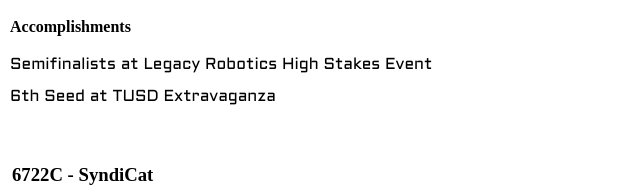
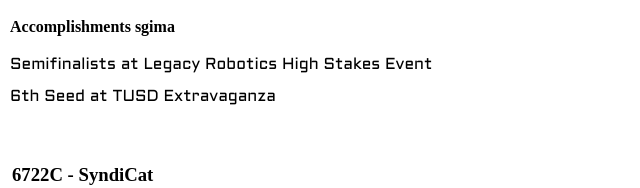
Before and after one commit to pioneer6722/pioneer6722.github.io, a plain HTML site: page index.html in a window 1280 px wide. Shown: the part 580-768 px from the top of the page, 0-640 px from the left. Drawn offline with Linux system fonts and the light colour scheme; a script that the page names is missing.

Commit message:
Update index.html

```diff
--- a/index.html
+++ b/index.html
@@ -32,7 +32,7 @@
 
       <h3 class="B-Accomplishments">6722B - Quantum Hairballs</h3>
         <legend>
-      <h4>Accomplishments</h4>
+      <h4>Accomplishments sgima </h4>
       <p>Semifinalists at Legacy Robotics High Stakes Event</p>
       <p>6th Seed at TUSD Extravaganza</p></body>
         <legend>
```
